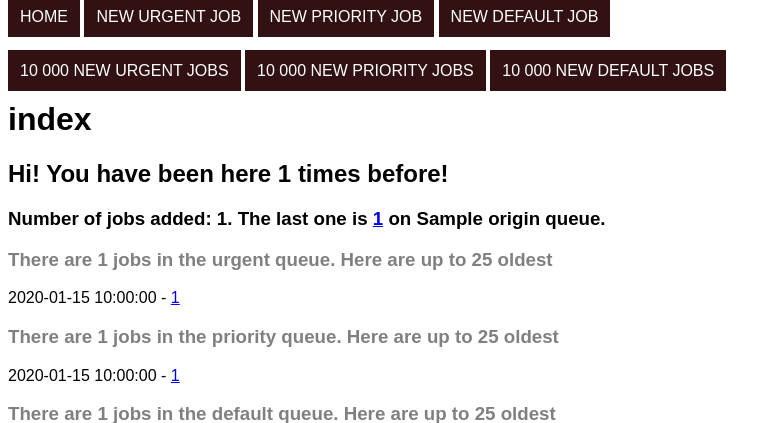
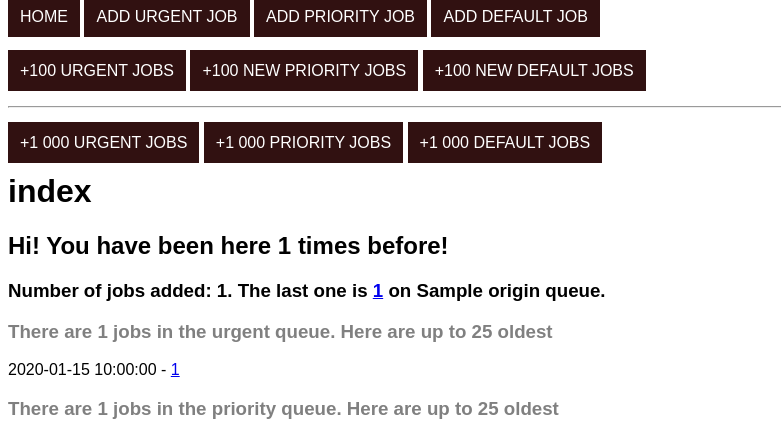
Before and after one commit to Mjolnir-Software/dynoscale-python, a Flask app: template examples/flask_rq/templates/index.html in a window 1280 px wide. Shown: the top 423 px of the page, without its empty margins (0-781 px from the left). Run offline with Flask 2, Linux system fonts and the light colour scheme; the template is opened without the code that fills it: most values are stand-ins (such as "Sample title", 1, 10 or a date in 2020).

Commit message:
ds-flask-rq: Buttons for 100 and 1000 new jobs

```diff
--- a/examples/flask_rq/templates/base.html
+++ b/examples/flask_rq/templates/base.html
@@ -28,16 +28,24 @@
 <body>
 <nav>
     <a class="button" href="{{ url_for('index') }}">home</a>
-    <a class="button" href="{{ url_for('index') }}?queue_name=urgent">new urgent job</a>
-    <a class="button" href="{{ url_for('index') }}?queue_name=priority">new priority job</a>
-    <a class="button" href="{{ url_for('index') }}?queue_name=default">new default job</a>
+    <a class="button" href="{{ url_for('index') }}?queue_name=urgent">add urgent job</a>
+    <a class="button" href="{{ url_for('index') }}?queue_name=priority">add priority job</a>
+    <a class="button" href="{{ url_for('index') }}?queue_name=default">add default job</a>
 </nav>
 <br>
 <br>
 <nav>
-    <a class="button" href="{{ url_for('index') }}?queue_name=urgent&job_count=10000">10 000 new urgent jobs</a>
-    <a class="button" href="{{ url_for('index') }}?queue_name=priority&job_count=10000">10 000 new priority jobs</a>
-    <a class="button" href="{{ url_for('index') }}?queue_name=default&job_count=10000">10 000 new default jobs</a>
+    <a class="button" href="{{ url_for('index') }}?queue_name=urgent&job_count=100">+100 urgent jobs</a>
+    <a class="button" href="{{ url_for('index') }}?queue_name=priority&job_count=100">+100 new priority jobs</a>
+    <a class="button" href="{{ url_for('index') }}?queue_name=default&job_count=100">+100 new default jobs</a>
+</nav>
+<br>
+<hr>
+<br>
+<nav>
+    <a class="button" href="{{ url_for('index') }}?queue_name=urgent&job_count=1000">+1 000 urgent jobs</a>
+    <a class="button" href="{{ url_for('index') }}?queue_name=priority&job_count=1000">+1 000 priority jobs</a>
+    <a class="button" href="{{ url_for('index') }}?queue_name=default&job_count=1000">+1 000 default jobs</a>
 </nav>
 <div class="content">
     {% block content %} {% endblock %}
```
